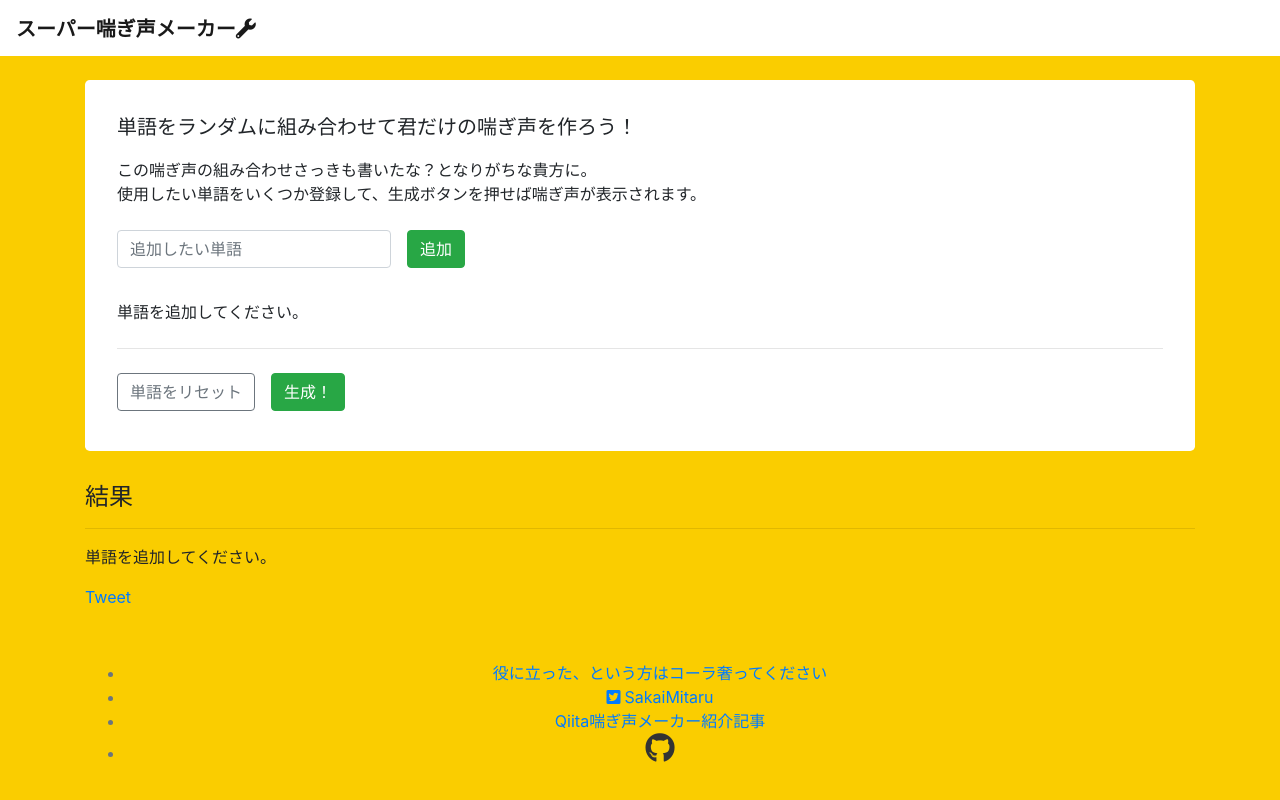
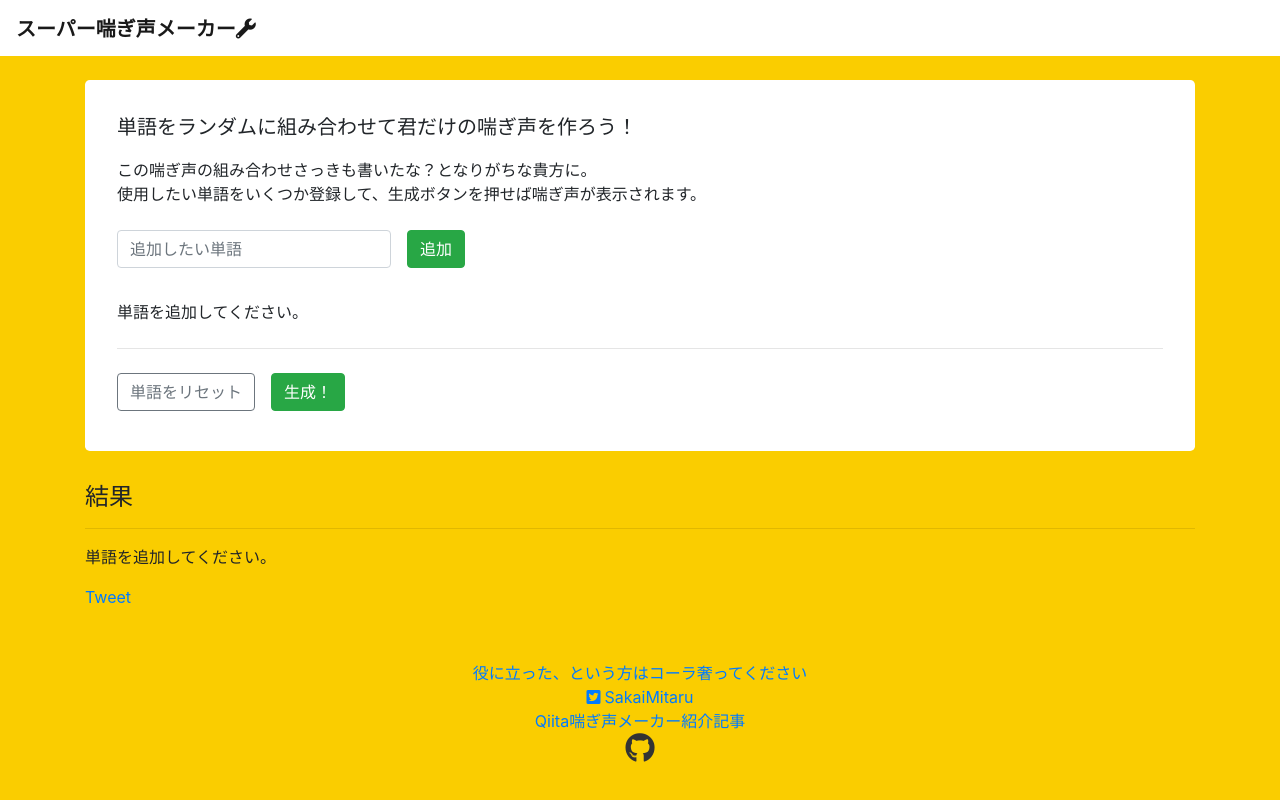
Before and after one commit to mitaru/superxxxmaker, a plain HTML site: page index.html in a window 1280 px wide. Drawn offline with nearby package versions, Linux system fonts and the light colour scheme.

Commit message:
Update index.html

```diff
--- a/index.html
+++ b/index.html
@@ -42,6 +42,14 @@
 
     a .fa-github:hover {
       opacity: 0.8;
+    }
+
+    ul{
+  padding-left:0;
+    }
+
+    li{
+  list-style:none;
     }
 
     @media screen and (min-width: 576px) {
```
